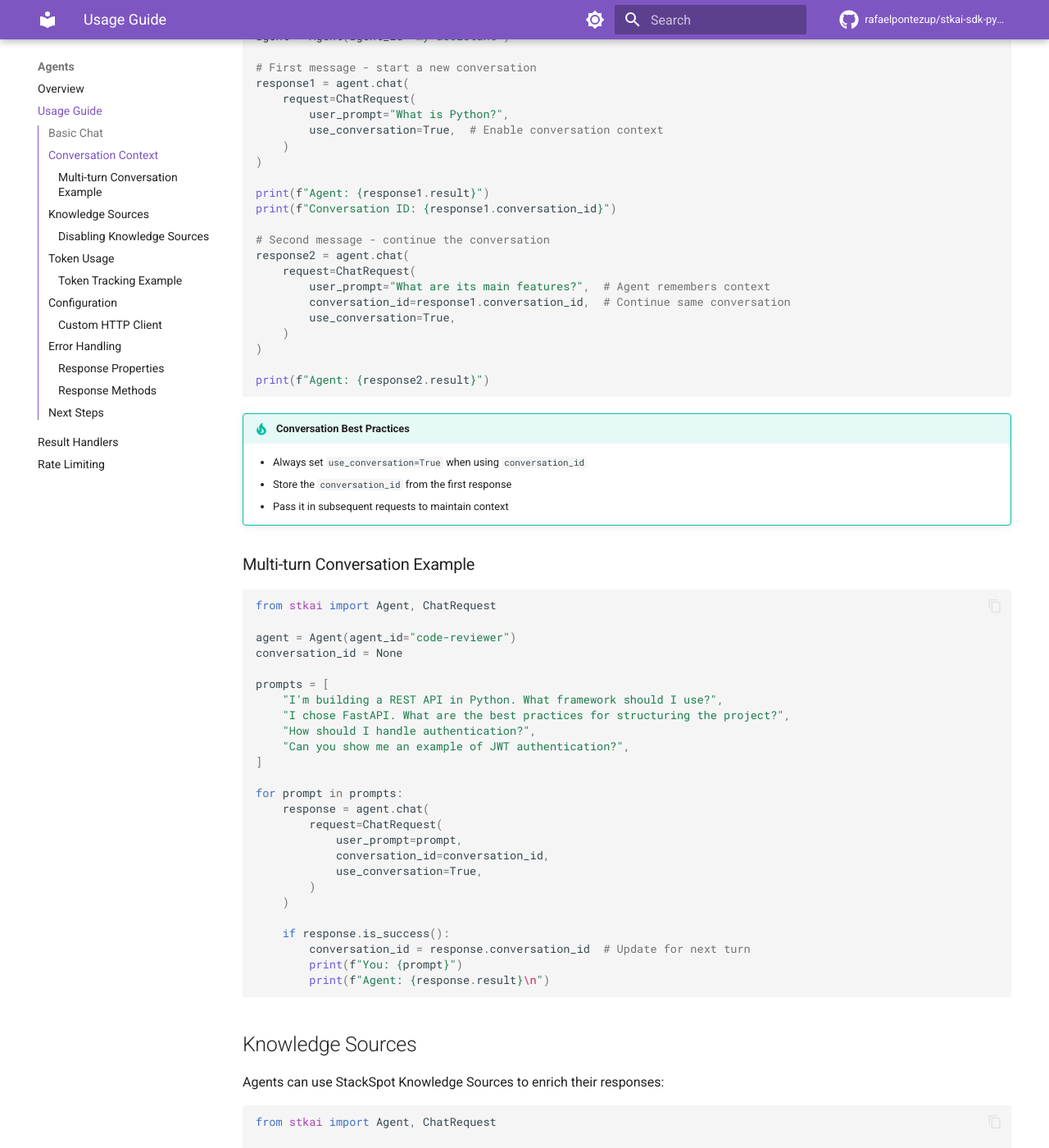
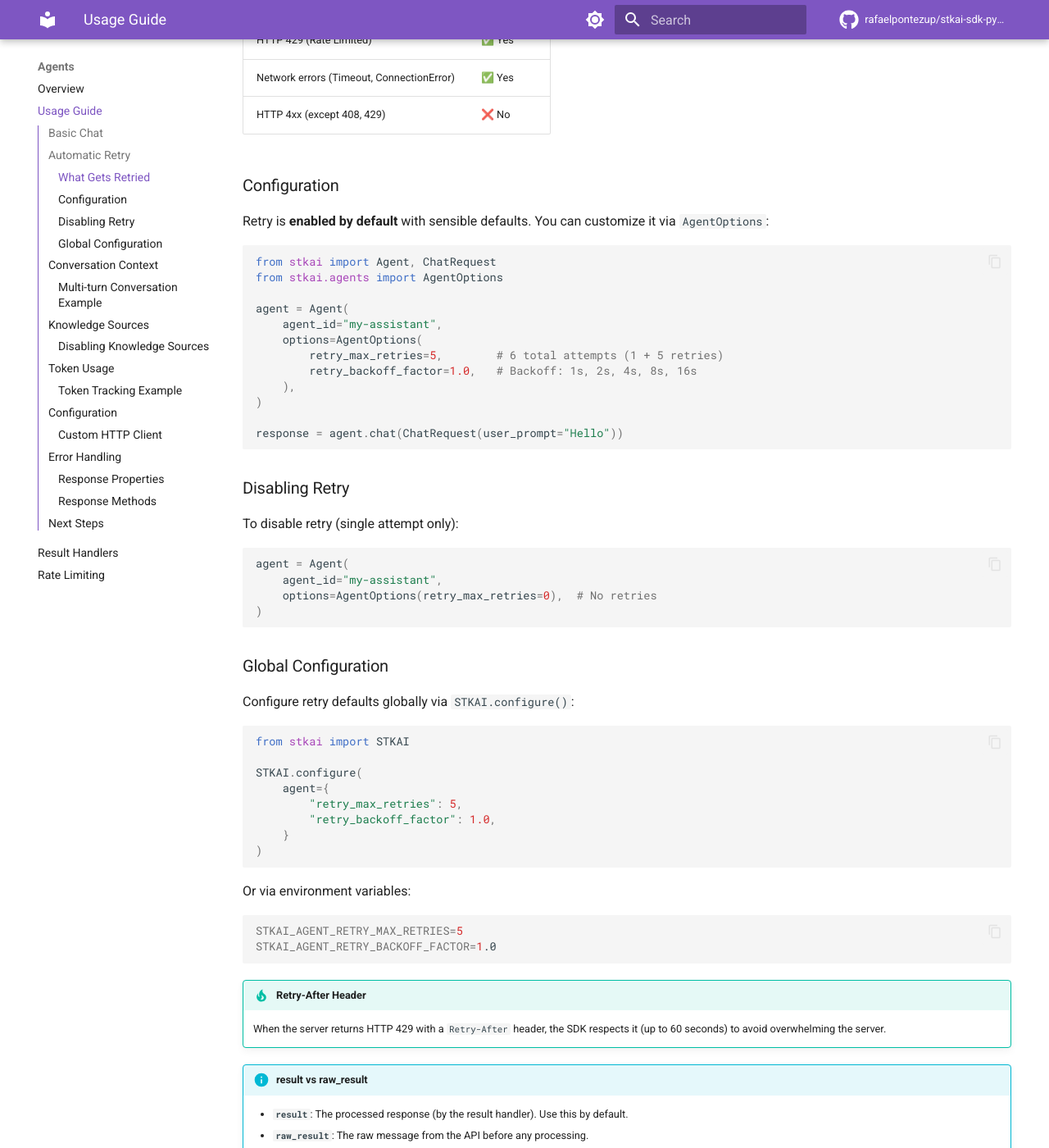
Before and after one commit to rafaelpontezup/stkai-sdk-python, an MkDocs documentation site: the page built from docs/agents/usage.md, in a window 1280 px wide and 1400 px high, scrolled down 1045 px. Shown: the whole window at 82% size. Built offline with MkDocs 1.6.1 and Material for MkDocs 9.7.7, drawn with Linux system fonts in a browser that asks for light colours; comment, search, counter and statistics services are not loaded; some of the changed text lies outside the part shown.

Commit message:
updates docs;

````diff
--- a/docs/agents/usage.md
+++ b/docs/agents/usage.md
@@ -24,6 +24,75 @@
 ```
 
 The `chat()` method is **synchronous** and blocks until the response is received.
+
+## Automatic Retry
+
+The Agent client automatically retries failed requests with exponential backoff. This handles transient failures like network errors and server overload.
+
+### What Gets Retried
+
+| Error Type | Retried? |
+|------------|----------|
+| HTTP 5xx (500, 502, 503, 504) | ✅ Yes |
+| HTTP 408 (Request Timeout) | ✅ Yes |
+| HTTP 429 (Rate Limited) | ✅ Yes |
+| Network errors (Timeout, ConnectionError) | ✅ Yes |
+| HTTP 4xx (except 408, 429) | ❌ No |
+
+### Configuration
+
+Retry is **enabled by default** with sensible defaults. You can customize it via `AgentOptions`:
+
+```python
+from stkai import Agent, ChatRequest
+from stkai.agents import AgentOptions
+
+agent = Agent(
+    agent_id="my-assistant",
+    options=AgentOptions(
+        retry_max_retries=5,        # 6 total attempts (1 + 5 retries)
+        retry_backoff_factor=1.0,   # Backoff: 1s, 2s, 4s, 8s, 16s
+    ),
+)
+
+response = agent.chat(ChatRequest(user_prompt="Hello"))
+```
+
+### Disabling Retry
+
+To disable retry (single attempt only):
+
+```python
+agent = Agent(
+    agent_id="my-assistant",
+    options=AgentOptions(retry_max_retries=0),  # No retries
+)
+```
+
+### Global Configuration
+
+Configure retry defaults globally via `STKAI.configure()`:
+
+```python
+from stkai import STKAI
+
+STKAI.configure(
+    agent={
+        "retry_max_retries": 5,
+        "retry_backoff_factor": 1.0,
+    }
+)
+```
+
+Or via environment variables:
+
+```bash
+STKAI_AGENT_RETRY_MAX_RETRIES=5
+STKAI_AGENT_RETRY_BACKOFF_FACTOR=1.0
+```
+
+!!! tip "Retry-After Header"
+    When the server returns HTTP 429 with a `Retry-After` header, the SDK respects it (up to 60 seconds) to avoid overwhelming the server.
 
 !!! info "result vs raw_result"
     - **`result`**: The processed response (by the result handler). Use this by default.
````
Also changed, not shown: other parts of docs/agents/usage.md (+2 -2 lines), CLAUDE.md (+4 -0 lines), docs/agents/index.md (+1 -0 lines), docs/api/http.md (+11 -1 lines), docs/configuration.md (+5 -1 lines), docs/http-client.md (+34 -11 lines).
